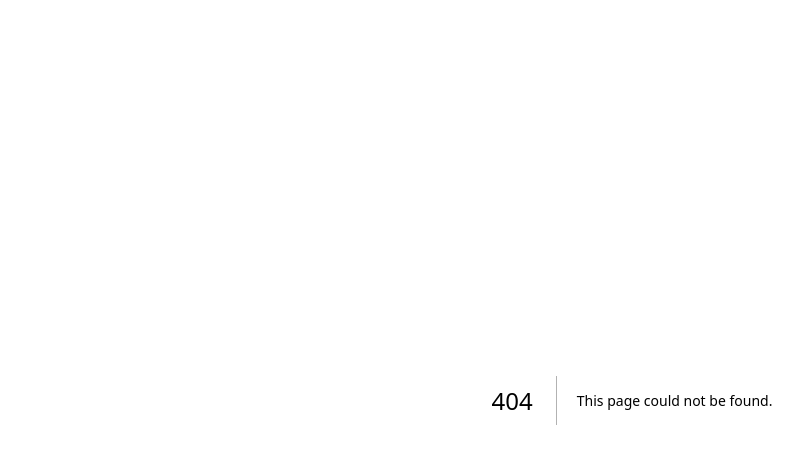
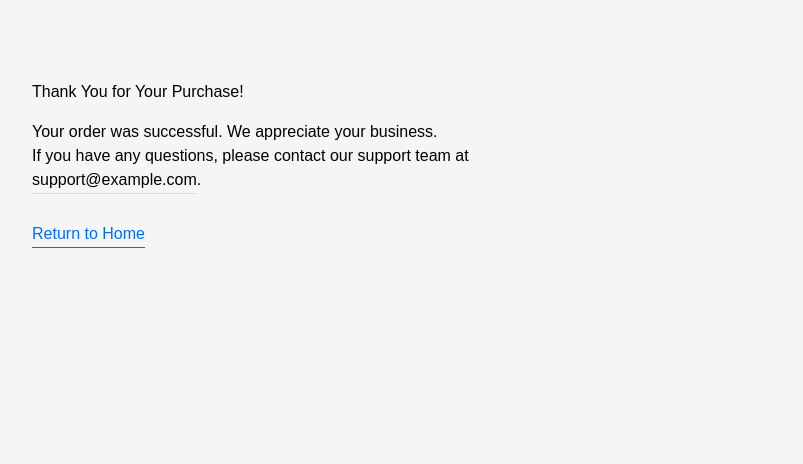
Before and after one commit to talyguryn/pamyatkin, a Next.js app: page /success in a window 1280 px wide. Before the commit this address had no page. Shown: the top 464 px of the page, without its empty margins (8-811 px from the left). Built offline with nearby package versions, Linux system fonts and the light colour scheme.

Commit message:
try test payments

```diff
--- a/package.json
+++ b/package.json
@@ -9,6 +9,7 @@
     "lint": "next lint"
   },
   "dependencies": {
+    "@a2seven/yoo-checkout": "^1.1.4",
     "axios": "^1.9.0",
     "html2canvas-pro": "^1.5.10",
     "jspdf": "^3.0.1",
--- a/src/app/page.tsx
+++ b/src/app/page.tsx
@@ -4,6 +4,7 @@ import { Mars, Venus } from 'lucide-react';
 import { exportToPdf } from '@/utils/export';
 import { LeafletData, LeafletSection, LeafletTextfield } from '@/types/leaflet';
 import EditableDiv from '@/components/editableDiv';
+import axios from 'axios';
 
 const leafletDataLocalStorageKey = 'leafletData';
 const defaultLeafletData: LeafletData = {
@@ -156,9 +157,20 @@ export default function Home() {
     input.click();
   };
 
-  const handleBuyClick = () => {
+  const handleBuyClick = async () => {
+    const paymentRequest = await axios.get('/api/kassa');
+    if (paymentRequest.status !== 200) {
+      alert('Ошибка при создании платежа. Попробуйте позже.');
+      return;
+    }
 
+    const paymentData = paymentRequest.data;
+    console.log('Payment created:', paymentData);
 
+    const paymentUrl = paymentData.confirmation.confirmation_url;
+    if (paymentUrl) {
+      window.open(paymentUrl, '_blank');
+    }
 
     // exportToPdf(document.getElementById('leaflet'), true);
   };
--- /dev/null
+++ b/src/app/success/page.tsx
@@ -0,0 +1,31 @@
+export default function SuccessPage() {
+  return (
+    <main
+      style={{
+        display: 'flex',
+        flexDirection: 'column',
+        minHeight: '60vh',
+        margin: '80px 40px',
+      }}
+    >
+      <h1 className="mb-4">Thank You for Your Purchase!</h1>
+      <p>Your order was successful. We appreciate your business.</p>
+      <p>
+        If you have any questions, please contact our support team at
+        <br />
+        <a href="mailto:support@example.com">support@example.com</a>.
+      </p>
+
+      <a
+        href="/"
+        style={{
+          marginTop: '30px',
+          textDecoration: 'underline',
+          color: '#0070f3',
+        }}
+      >
+        Return to Home
+      </a>
+    </main>
+  );
+}
--- /dev/null
+++ b/src/pages/api/kassa-events.ts
@@ -0,0 +1,14 @@
+import type { NextApiRequest, NextApiResponse } from 'next';
+
+import { createPayment } from '@/utils/payments';
+
+export default async function handler(
+  req: NextApiRequest,
+  res: NextApiResponse
+) {
+  console.log('Kassa event received:', req.method, req.body);
+
+  const data = req.body;
+  console.log('Kassa data received:', data);
+  res.status(200).json({ status: 'ok' });
+}
--- /dev/null
+++ b/src/pages/api/kassa.ts
@@ -0,0 +1,22 @@
+import type { NextApiRequest, NextApiResponse } from 'next';
+
+import { createPayment } from '@/utils/payments';
+
+export default async function handler(
+  req: NextApiRequest,
+  res: NextApiResponse
+) {
+  if (req.method !== 'GET') {
+    res.setHeader('Allow', ['GET']);
+    return res.status(405).end(`Method ${req.method} Not Allowed`);
+  }
+
+  try {
+    const payment = await createPayment();
+
+    return res.send(payment);
+  } catch (error) {
+    console.error('Error creating payment:', error);
+    return res.status(500).json({ error: 'Internal Server Error' });
+  }
+}
--- /dev/null
+++ b/src/utils/payments.ts
@@ -0,0 +1,58 @@
+import { YooCheckout, ICreatePayment } from '@a2seven/yoo-checkout';
+
+const checkout = new YooCheckout({
+  shopId: process.env.YOOKASSA_SHOP_ID || '',
+  secretKey: process.env.YOOKASSA_SECRET_KEY || '',
+});
+
+function generateIdempotenceKey(): string {
+  return (
+    'idempotence-key-' +
+    new Date().getTime() +
+    '-' +
+    Math.random().toString(36).substring(2, 15)
+  );
+}
+
+const createPayload: ICreatePayment = {
+  amount: {
+    value: process.env.PRICE || '99.00',
+    currency: 'RUB',
+  },
+  payment_method_data: {
+    type: 'bank_card',
+  },
+  confirmation: {
+    type: 'redirect',
+    return_url: process.env.HOST + '/success',
+  },
+};
+
+export async function createPayment(
+  payload: ICreatePayment = createPayload
+): Promise<any> {
+  try {
+    if (!process.env.YOOKASSA_SHOP_ID || !process.env.YOOKASSA_SECRET_KEY) {
+      throw new Error('YOOKASSA_SHOP_ID and YOOKASSA_SECRET_KEY are not set');
+    }
+
+    if (!process.env.PRICE) {
+      throw new Error('PRICE is not set in environment variables');
+    }
+
+    if (!process.env.HOST) {
+      throw new Error('HOST is not set in environment variables');
+    }
+
+    const idempotenceKey = generateIdempotenceKey();
+    console.log('Idempotence Key:', idempotenceKey);
+
+    const payment = await checkout.createPayment(payload, idempotenceKey);
+    console.log('Payment created:', payment);
+
+    return payment;
+  } catch (error) {
+    console.error('Error creating payment:', error);
+    throw error;
+  }
+}
```
Also changed, not shown: 1 other file (tests, documents, lock files or other folders).
